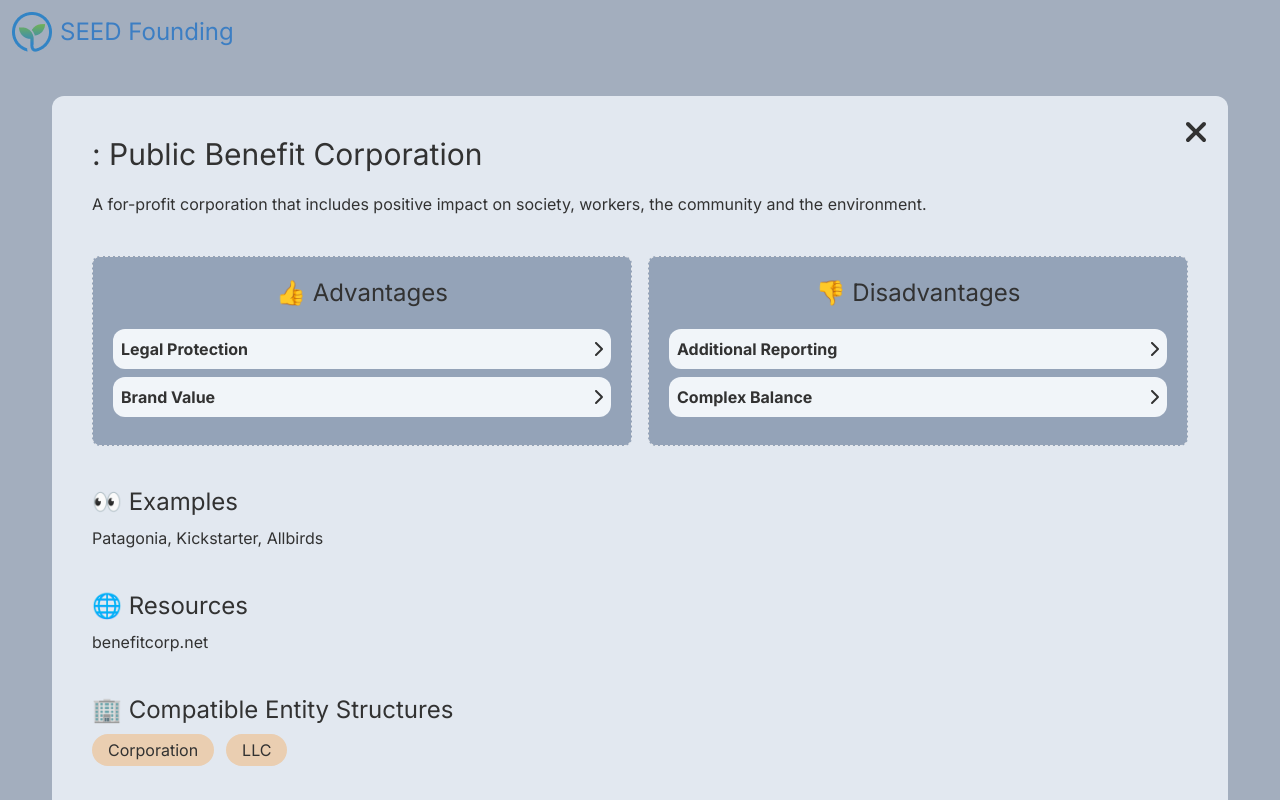
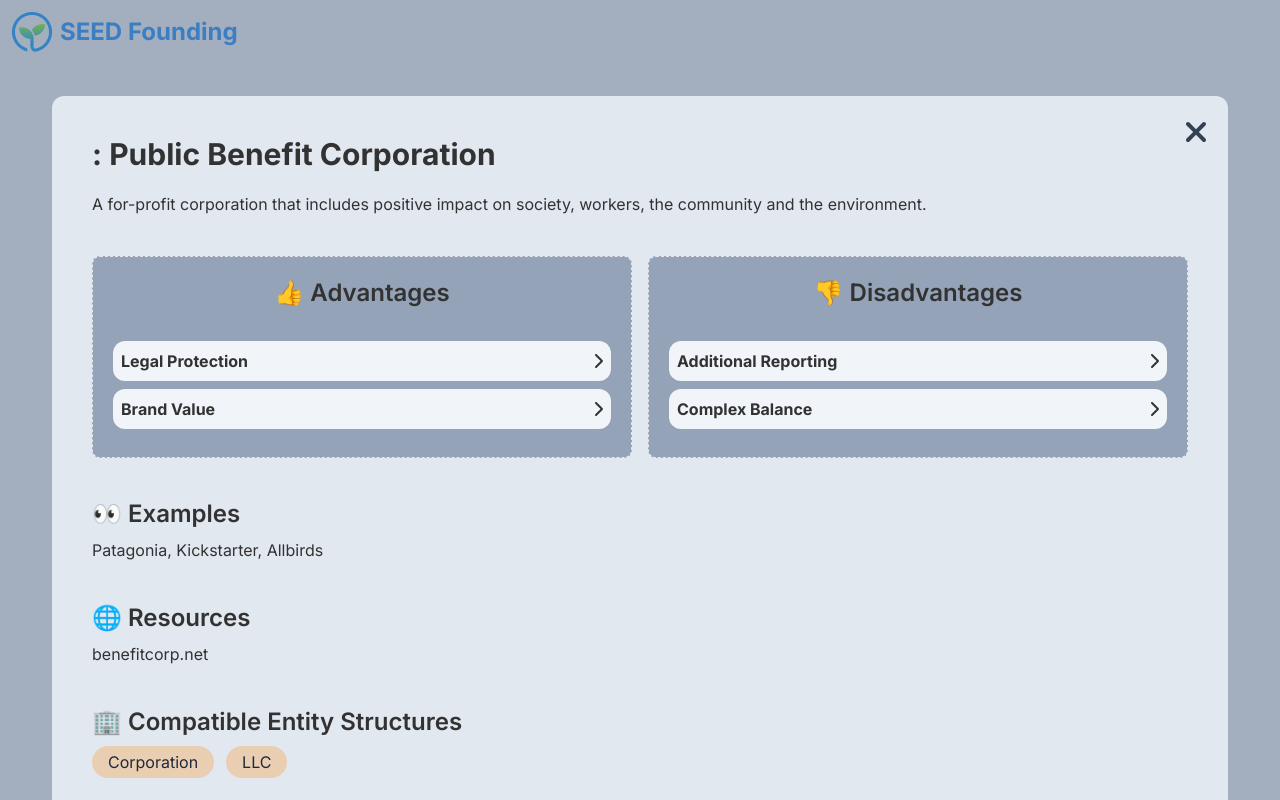
Before and after one commit to TurquoiseSound/SeedFoundry, a Next.js app: page /library/1/1 in a window 1280 px wide. Shown: the top 800 px of the page. Built offline with nearby package versions, Linux system fonts and the light colour scheme.

Commit message:
Enhance UI/UX across platforms

```diff
--- a/src/app/globals.css
+++ b/src/app/globals.css
@@ -8,63 +8,193 @@
   --background-end-rgb: 255, 255, 255;
 
   --seed-color: #1489FB;
+  --seed-color-dark: #0d6ecd;
+  --seed-color-light: #e6f2ff;
   --link-color: #3172af;
   --business-model-color: #d5e4ef;
   --funding-option-color: #c4e2d3;
   --entity-type-color: #eaceb1;
+
+  /* New color variables */
+  --success-color: #10B981;
+  --warning-color: #F59E0B;
+  --error-color: #EF4444;
+  --neutral-50: #F8FAFC;
+  --neutral-100: #F1F5F9;
+  --neutral-200: #E2E8F0;
+  --neutral-300: #CBD5E1;
+  --neutral-400: #94A3B8;
+  --neutral-500: #64748B;
+  --neutral-600: #475569;
+  --neutral-700: #334155;
+  --neutral-800: #1E293B;
+  --neutral-900: #0F172A;
 }
 
-@media (prefers-color-scheme: dark) {
-  /* :root {
-    --foreground-rgb: 255, 255, 255;
-    --background-start-rgb: 0, 0, 0;
-    --background-end-rgb: 0, 0, 0;
-  } */
+@media (prefers-reduced-motion: no-preference) {
+  * {
+    transition: all 0.2s ease-in-out;
+  }
+}
+
+@media (prefers-reduced-motion: reduce) {
+  * {
+    transition: none !important;
+  }
 }
 
 @font-face {
   font-family: 'Circular-Bold';
   src: url('/fonts/Circular-Bold.ttf');
+  font-display: swap;
 }
 
 @font-face {
   font-family: 'Circular';
   src: url('/fonts/Circular-Regular.ttf');
+  font-display: swap;
 }
 
 body {
   color: rgb(var(--foreground-rgb));
-  background: var(--background-start-rgb);
+  background: var(--neutral-50);
   font-family: "Circular", sans-serif;
-  /* background: linear-gradient(
-      to bottom,
-      transparent,
-      rgb(var(--background-end-rgb))
-    )
-    rgb(var(--background-start-rgb)); */
+  -webkit-font-smoothing: antialiased;
+  -moz-osx-font-smoothing: grayscale;
 }
 
+/* Enhanced tag styles */
 .entity-type {
   background-color: var(--entity-type-color);
-  color: rgb(var(--foreground-rgb));
+  color: var(--neutral-800);
+  transition: transform 0.2s;
+}
+
+.entity-type:hover {
+  transform: translateY(-1px);
+  box-shadow: 0 2px 4px rgba(0,0,0,0.1);
 }
 
 .business-model {
   background-color: var(--business-model-color);
-  color: rgb(var(--foreground-rgb));
+  color: var(--neutral-800);
+  transition: transform 0.2s;
+}
+
+.business-model:hover {
+  transform: translateY(-1px);
+  box-shadow: 0 2px 4px rgba(0,0,0,0.1);
 }
 
 .funding-option {
   background-color: var(--funding-option-color);
-  color: rgb(var(--foreground-rgb));
+  color: var(--neutral-800);
+  transition: transform 0.2s;
 }
 
+.funding-option:hover {
+  transform: translateY(-1px);
+  box-shadow: 0 2px 4px rgba(0,0,0,0.1);
+}
+
+/* Enhanced link styles */
 a {
-  color: var(--link-color)
+  color: var(--link-color);
+  transition: color 0.2s;
+}
+
+a:hover {
+  color: var(--seed-color);
 }
 
 .body-text {
-  color: rgb(var(--foreground-rgb))
+  color: var(--neutral-700);
+  line-height: 1.6;
+}
+
+/* Mobile-first responsive typography */
+h1 {
+  font-size: 2rem;
+  line-height: 1.2;
+  font-weight: 700;
+  margin-bottom: 1rem;
+}
+
+@media (min-width: 768px) {
+  h1 {
+    font-size: 2.5rem;
+  }
+}
+
+h2 {
+  font-size: 1.5rem;
+  line-height: 1.3;
+  font-weight: 600;
+  margin-bottom: 0.75rem;
+}
+
+@media (min-width: 768px) {
+  h2 {
+    font-size: 2rem;
+  }
+}
+
+/* Enhanced button styles */
+.btn {
+  @apply px-4 py-2 rounded-lg font-medium transition-all duration-200;
+}
+
+.btn-primary {
+  @apply bg-[--seed-color] text-white hover:bg-[--seed-color-dark];
+}
+
+.btn-secondary {
+  @apply bg-[--neutral-100] text-[--neutral-700] hover:bg-[--neutral-200];
+}
+
+/* Card styles */
+.card {
+  @apply bg-white rounded-lg shadow-sm p-6 transition-all duration-200;
+}
+
+.card:hover {
+  @apply shadow-md;
+}
+
+/* Loading skeleton animation */
+@keyframes pulse {
+  0% { opacity: 0.6; }
+  50% { opacity: 1; }
+  100% { opacity: 0.6; }
+}
+
+.skeleton {
+  @apply bg-[--neutral-200] animate-[pulse_1.5s_ease-in-out_infinite];
+}
+
+/* Focus styles for accessibility */
+:focus {
+  outline: 2px solid var(--seed-color);
+  outline-offset: 2px;
+}
+
+/* Custom scrollbar */
+::-webkit-scrollbar {
+  width: 8px;
+  height: 8px;
+}
+
+::-webkit-scrollbar-track {
+  background: var(--neutral-100);
+}
+
+::-webkit-scrollbar-thumb {
+  background: var(--neutral-300);
+  border-radius: 4px;
+}
+
+::-webkit-scrollbar-thumb:hover {
+  background: var(--neutral-400);
 }
 
 @layer utilities {
@@ -72,3 +202,18 @@ a {
     text-wrap: balance;
   }
 }
+
+/* Mobile optimizations */
+@media (max-width: 768px) {
+  .container {
+    @apply px-4;
+  }
+
+  .card {
+    @apply p-4;
+  }
+
+  .btn {
+    @apply w-full mb-2;
+  }
+}
--- a/tailwind.config.ts
+++ b/tailwind.config.ts
@@ -9,7 +9,9 @@ const config: Config = {
   safelist: [
     'bg-green-400',
     'bg-red-400',
-    'bg-yellow-400'
+    'bg-yellow-400',
+    'animate-pulse',
+    'skeleton'
   ],
   theme: {
     extend: {
@@ -20,7 +22,28 @@ const config: Config = {
       },
       spacing: {
         '104': '26rem',
-      }
+      },
+      animation: {
+        'fade-in': 'fadeIn 0.5s ease-in',
+        'slide-up': 'slideUp 0.3s ease-out',
+      },
+      keyframes: {
+        fadeIn: {
+          '0%': { opacity: '0' },
+          '100%': { opacity: '1' },
+        },
+        slideUp: {
+          '0%': { transform: 'translateY(10px)', opacity: '0' },
+          '100%': { transform: 'translateY(0)', opacity: '1' },
+        },
+      },
+    },
+    screens: {
+      'sm': '640px',
+      'md': '768px',
+      'lg': '1024px',
+      'xl': '1280px',
+      '2xl': '1536px',
     },
   },
   plugins: [],
```
